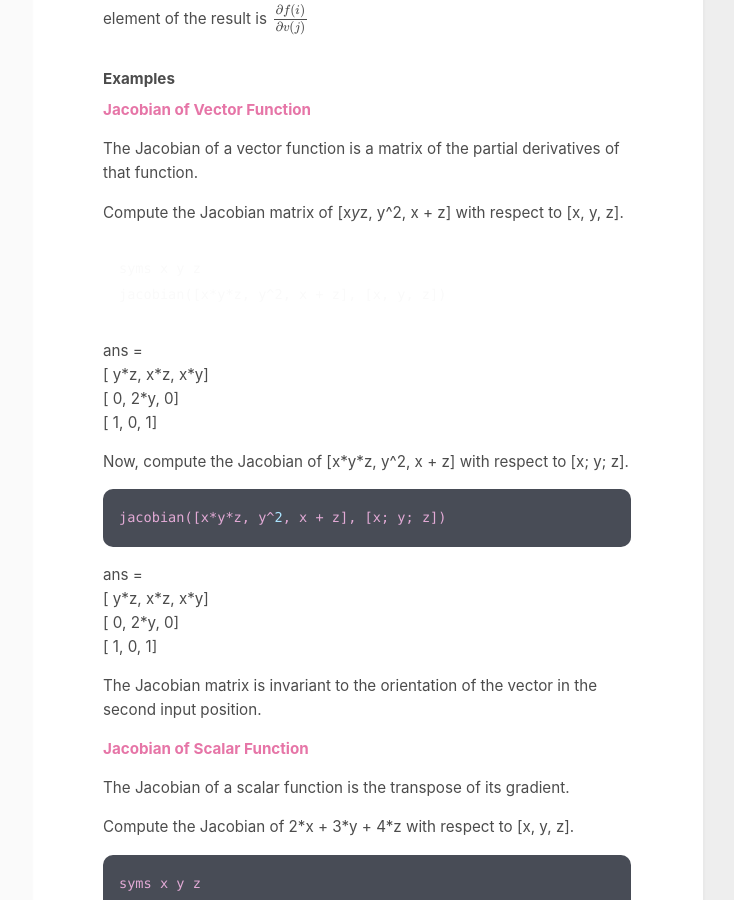
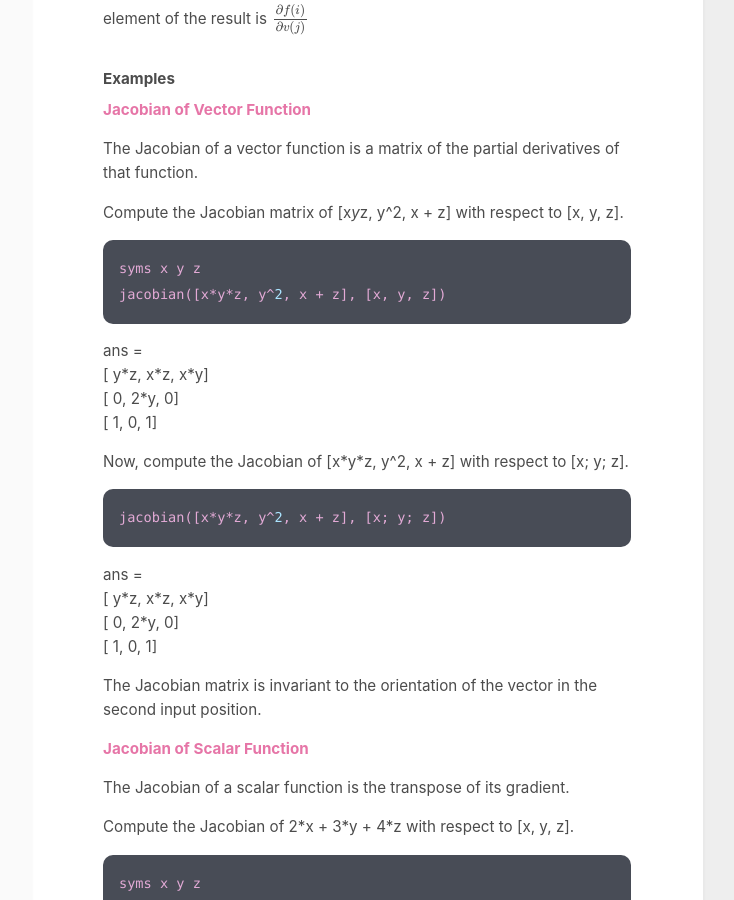
Before and after one commit to Joy3Luo/Joy3luo.github.io, a Jekyll site: the page built from _posts/2020-10-09-Jacobian.md, in a window 1280 px wide and 900 px high, scrolled down 476 px. Shown: the whole window, without its empty margins (417-1151 px from the left). Built offline with Jekyll 4.4.1, drawn with Linux system fonts in a browser that asks for light colours; formulas are drawn with MathJax 3.

Commit message:
Update 2020-10-09-Jacobian.md

````diff
--- a/_posts/2020-10-09-Jacobian.md
+++ b/_posts/2020-10-09-Jacobian.md
@@ -36,7 +36,7 @@
 
 Compute the Jacobian matrix of [x*y*z, y^2, x + z] with respect to [x, y, z].
 
-```Matlab
+```matlab
 syms x y z
 jacobian([x*y*z, y^2, x + z], [x, y, z])
 ```
@@ -47,7 +47,7 @@
 
 Now, compute the Jacobian of [x\*y\*z, y^2, x + z] with respect to [x; y; z].
 
-```java
+```matlab
 jacobian([x*y*z, y^2, x + z], [x; y; z])
 ```
 ans =\
@@ -63,7 +63,7 @@
 
 Compute the Jacobian of 2\*x + 3\*y + 4\*z with respect to [x, y, z].
 
-```java
+```matlab
 syms x y z
 jacobian(2*x + 3*y + 4*z, [x, y, z])
 ```
@@ -72,7 +72,7 @@
 
 Now, compute the gradient of the same expression.
 
-```java
+```matlab
 gradient(2*x + 3*y + 4*z, [x, y, z])
 ```
 
@@ -88,7 +88,7 @@
 
 Compute the Jacobian of [x^2\*y, x\*sin(y)] with respect to x.
 
- ```java
+ ```matlab
  syms x y
  jacobian([x^2*y, x*sin(y)], x)
  ```
@@ -99,7 +99,7 @@
 
  Now, compute the derivatives.
 
-```java
+```matlab
  diff([x^2*y, x*sin(y)], x)
 ```
  ans =\
````
